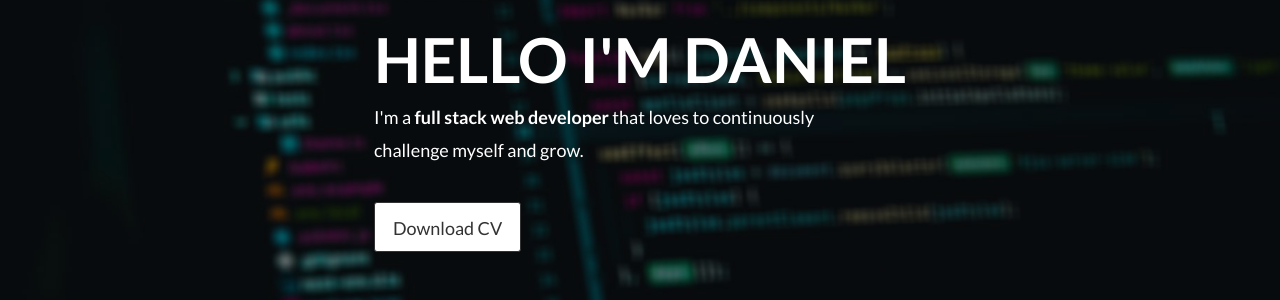
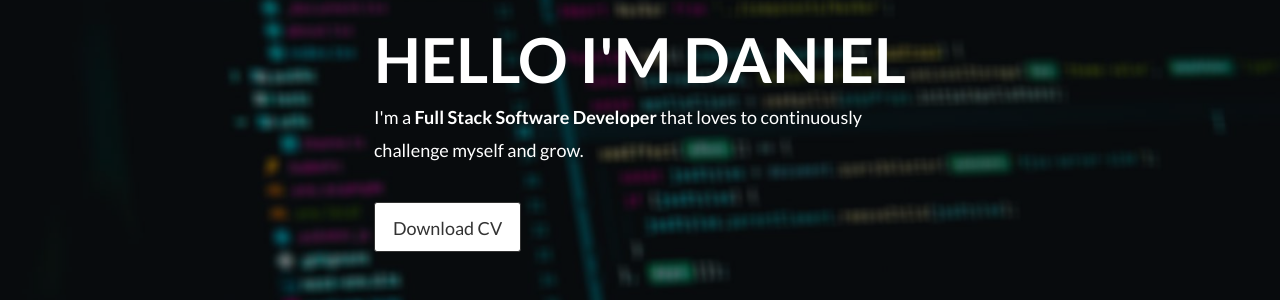
Before and after one commit to daniel-grabczewski/daniel-grabczewski.github.io, a Jekyll site: the page built from index.html, in a window 1280 px wide and 900 px high. Shown: the part 313-613 px from the top of the window. Built offline with Jekyll 4.4.1, drawn with Linux system fonts in a browser that asks for light colours; some of the changed text lies outside the part shown.

Commit message:
Rewrite content on index page

```diff
--- a/index.html
+++ b/index.html
@@ -80,7 +80,7 @@
       <div class="heading" style="height: 100%; display: flex; align-items: center; justify-content: center; margin: 0 20px; max-width: 1440px;">
         <div style="display: flex; flex-direction: column; align-items: flex-start; max-width: 700px;">
           <h1 style="text-align: start; margin-bottom: -25px;">Hello I'm Daniel</h1>
-          <p style="color: white; text-align: start; max-width: 500px;">I'm a <strong>full stack web developer</strong> that loves to continuously challenge myself and grow.</p>
+          <p style="color: white; text-align: start; max-width: 500px;">I'm a <strong>Full Stack Software Developer</strong> that loves to continuously challenge myself and grow.</p>
           <a href="/assets/pdfs/daniel-grabczewski-cv.pdf" class="sim-btn-hero btn-hover-new" data-text="Download CV" target="_blank"><span>Download CV</span></a>
         </div>
       </div>
@@ -94,7 +94,7 @@
           <div class="col-md-9 text-center">
             <div class="message-box">
               <h2>About me</h2>
-              <p class="about-me-text">I love learning and growing in the ever-changing web development world. I pay close attention to details, have a strong passion for clean and user-friendly design, and always strive to write top-notch code. My goal is to come up with creative and innovative solutions that not only meet but surpass client expectations.</p>
+              <p class="about-me-text">I thrive on tackling complex challenges and continuously pushing the boundaries of my knowledge in the ever-evolving world of software development. With a keen eye for detail and a deep appreciation for clean, user-friendly design, I approach every project as an opportunity to grow and refine my craft. My passion lies in crafting innovative solutions that are not only technically robust but also intuitive and impactful.</p>
               <div style="margin-top: 40px; display: flex; justify-content: center; gap: 30px;">
                 <a href="https://github.com/daniel-grabczewski" target="_blank" style="font-size: 35px; color: #444444; text-decoration: none;" onmouseover="this.style.color='#7e7e7e'" onmouseout="this.style.color='#444444'">
                   <i class="fa fa-github"></i>
```
